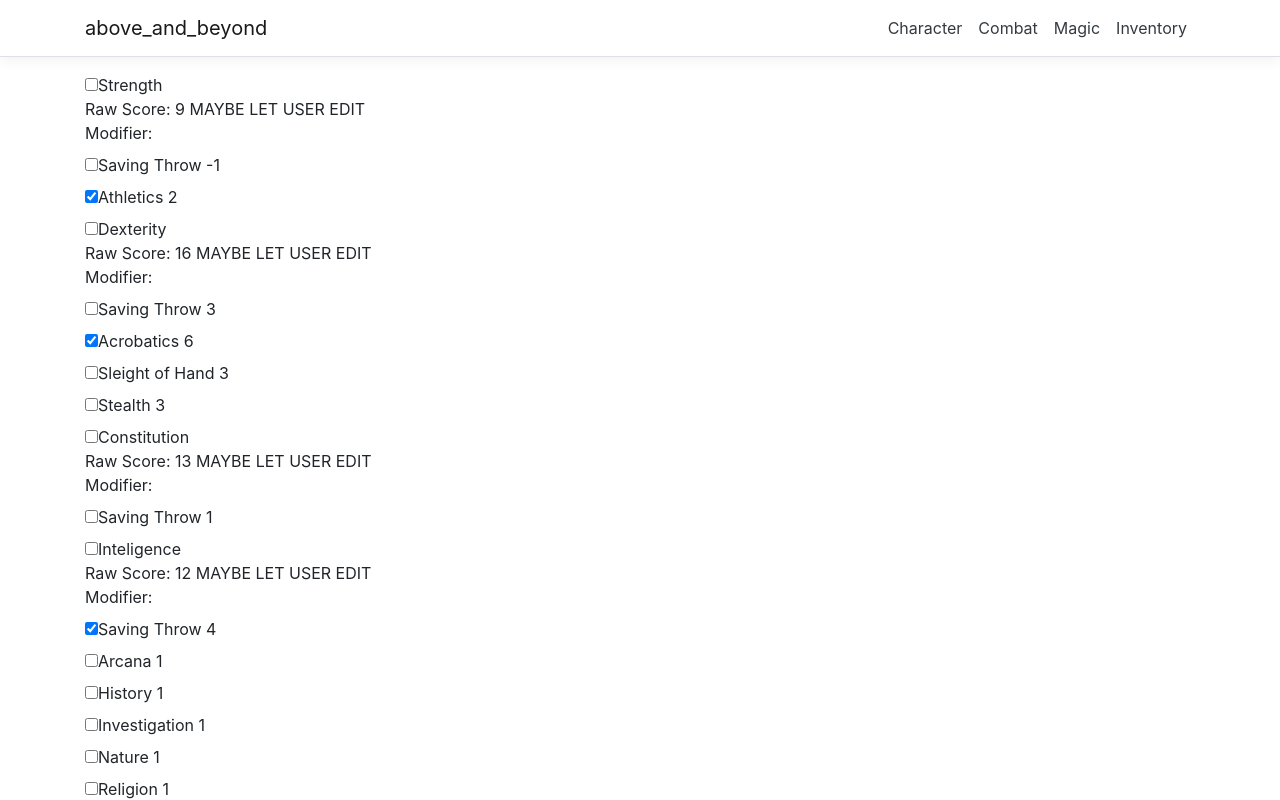
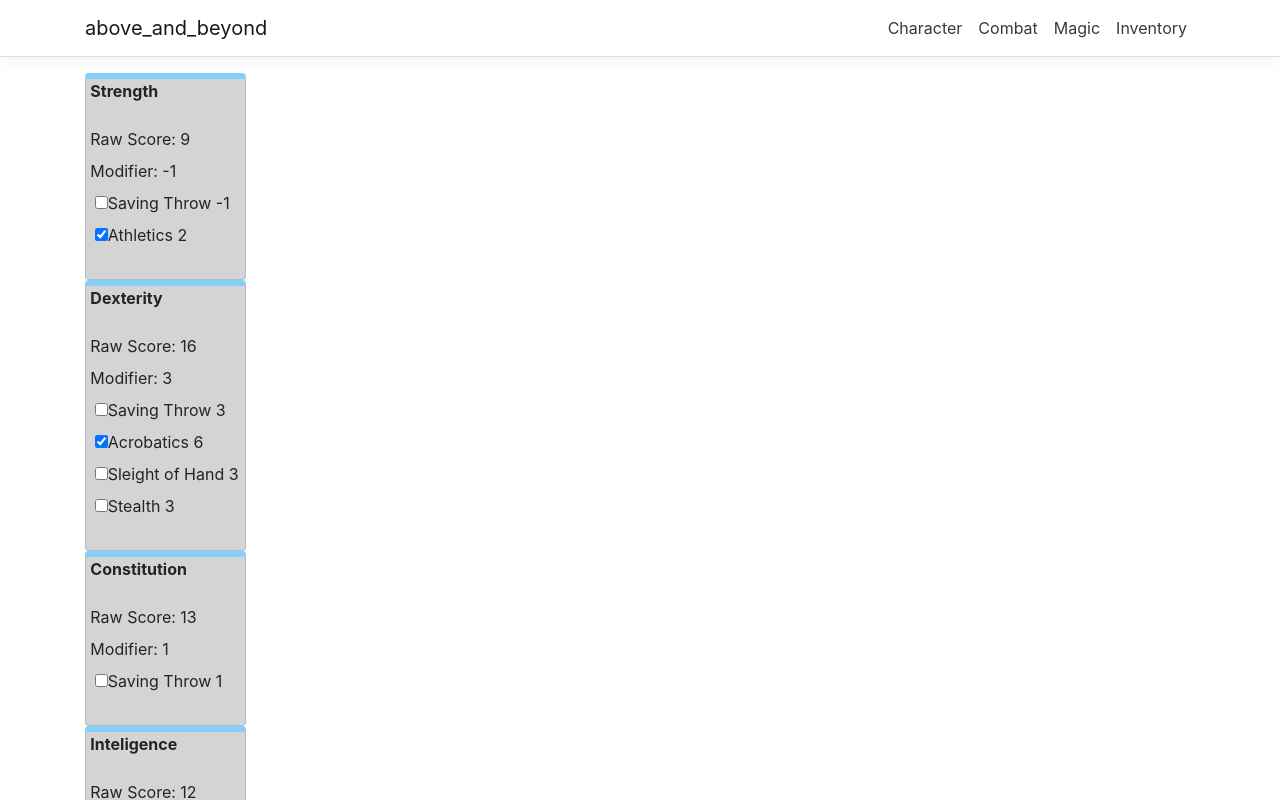
Before and after one commit to WhiskeyJack96/above-and-beyond, a React (Create React App) app in the folder ClientApp/: page /inventory in a window 1280 px wide. Shown: the top 800 px of the page. Built offline with nearby package versions, Linux system fonts and the light colour scheme.

Commit message:
Update AbilityScoreBox.js
Linked to CSS file, removed checkbox on Ability

```diff
--- a/ClientApp/src/components/AbilityScoreBox.js
+++ b/ClientApp/src/components/AbilityScoreBox.js
@@ -1,7 +1,7 @@
 import React, {Component} from 'react';
 import PropTypes from 'prop-types';
 import {Skill} from './Skill';
-
+import './Skill.css';
 class AbilityScoreBox extends Component{
     constructor(props){
         super(props);
@@ -26,7 +26,6 @@ class AbilityScoreBox extends Component{
                 var temp = this.state.skills;
                 temp[i].proficient = !temp[i].proficient;
                 console.log(temp);
-                //temp.proficient = temp.proficient? false:true;
                 this.setState(temp);
             }
         }
@@ -35,14 +34,16 @@ class AbilityScoreBox extends Component{
 
    render(){
        return(
-            <div>
+            <div className ="card">
+                    <strong>{this.state.name}</strong><br />
                 <label>
-                    <input type="checkbox" value="Proficiency"/>
-                    {this.state.name}<br />
-                    Raw Score: {this.state.score} MAYBE LET USER EDIT<br />
-                    Modifier: {}
+                    Raw Score: {this.state.score}
+                </label>
+                <label>
+                    Modifier: {this.modifier}
                 </label>
                 {this.state.skills.map((skill, i) => <Skill name={skill.name} score={this.GetModifier(skill.proficient)} handleClick = {this.ProficiencyChange} key={i} proficient={skill.proficient}/>)}
+            <br />
             </div>
        )
    }
```
